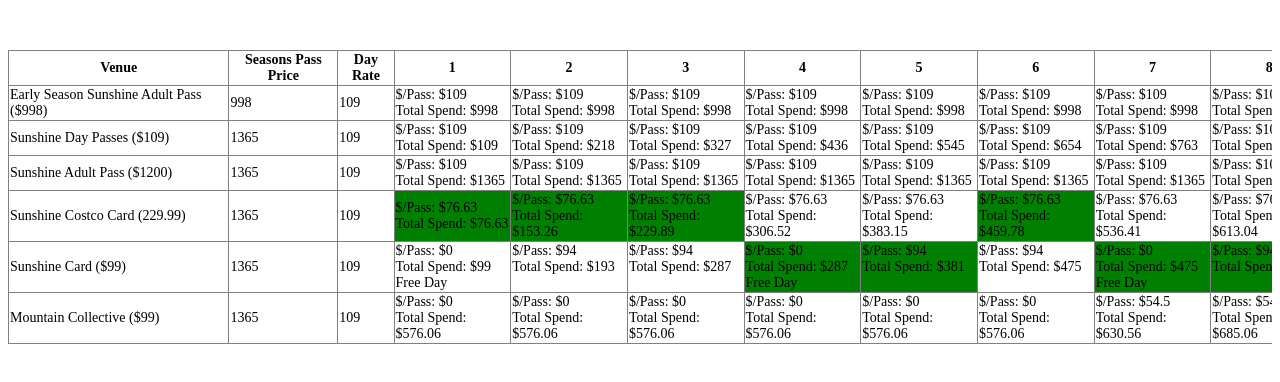
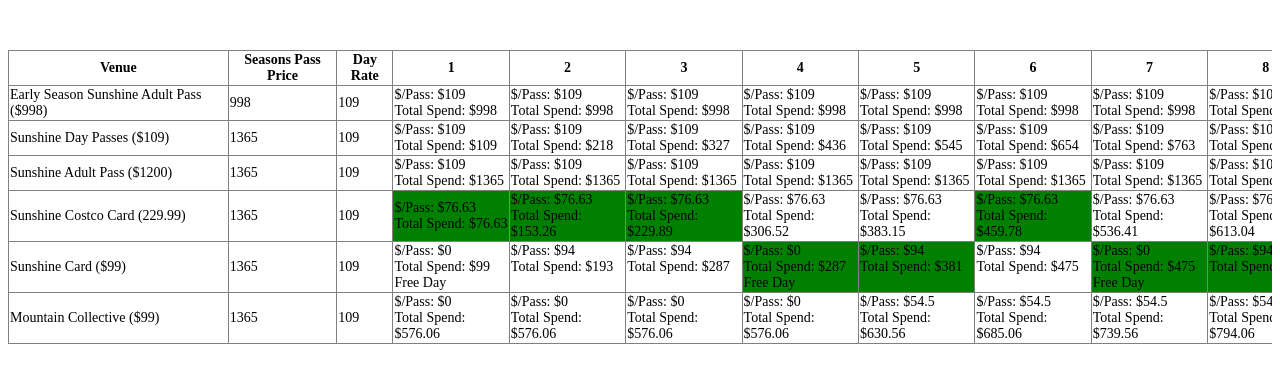
Before and after one commit to colebowl/colebowl.github.io, a plain HTML site: page passes/index.html in a window 1280 px wide. Drawn offline with nearby package versions, Linux system fonts and the light colour scheme.

Commit message:
early bird

```diff
--- a/passes/index.html
+++ b/passes/index.html
@@ -96,7 +96,7 @@
               discountedWeekEndPrice: Number(109 / 2),
               seasonsPass: 1365,
               cardPrice: 576.06,
-              freeDays: [1, 2,3, 4,5,6],
+              freeDays: [1, 2,3, 4],
               type: "mountainCollective"
             }
           ];
```
